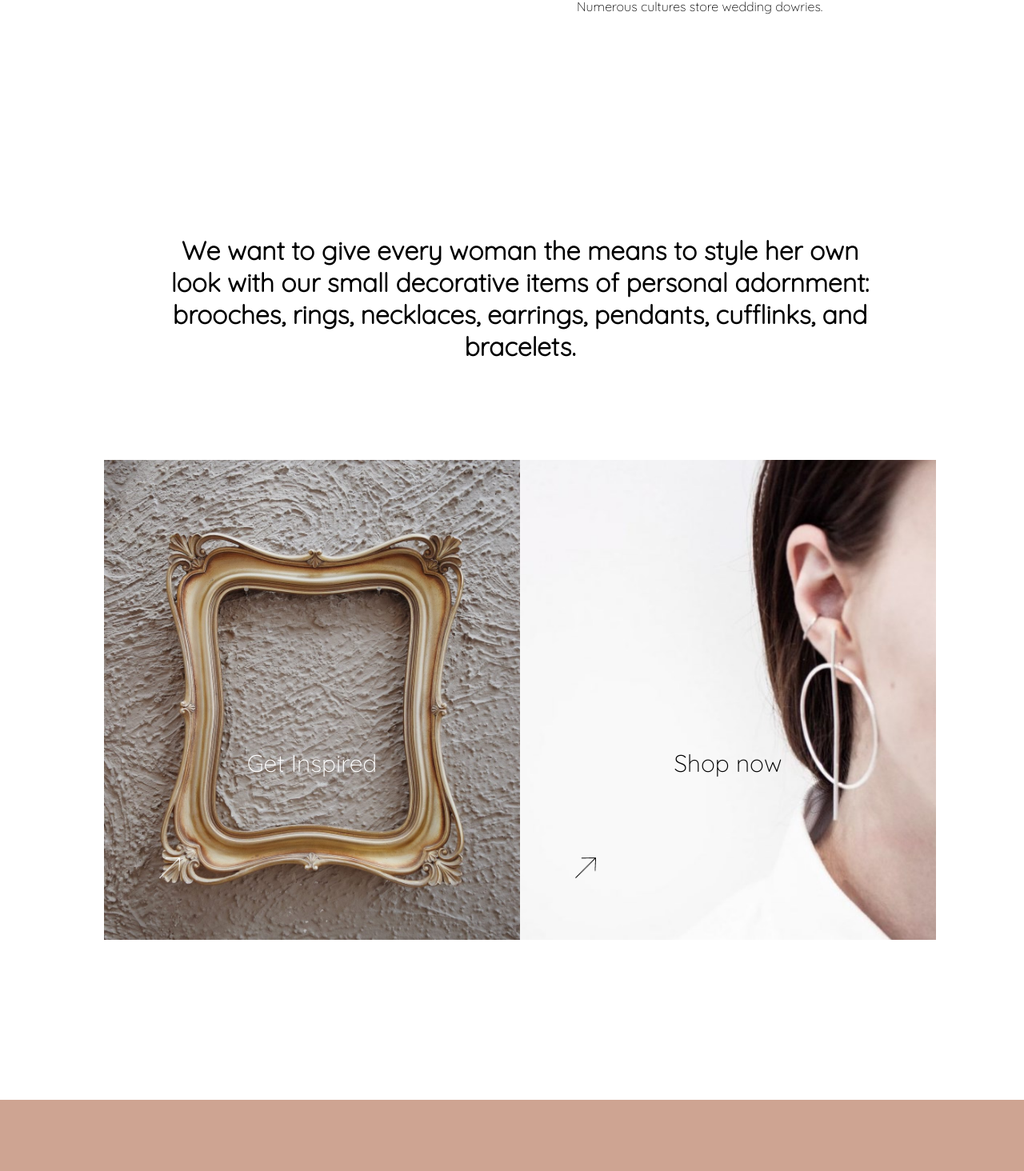
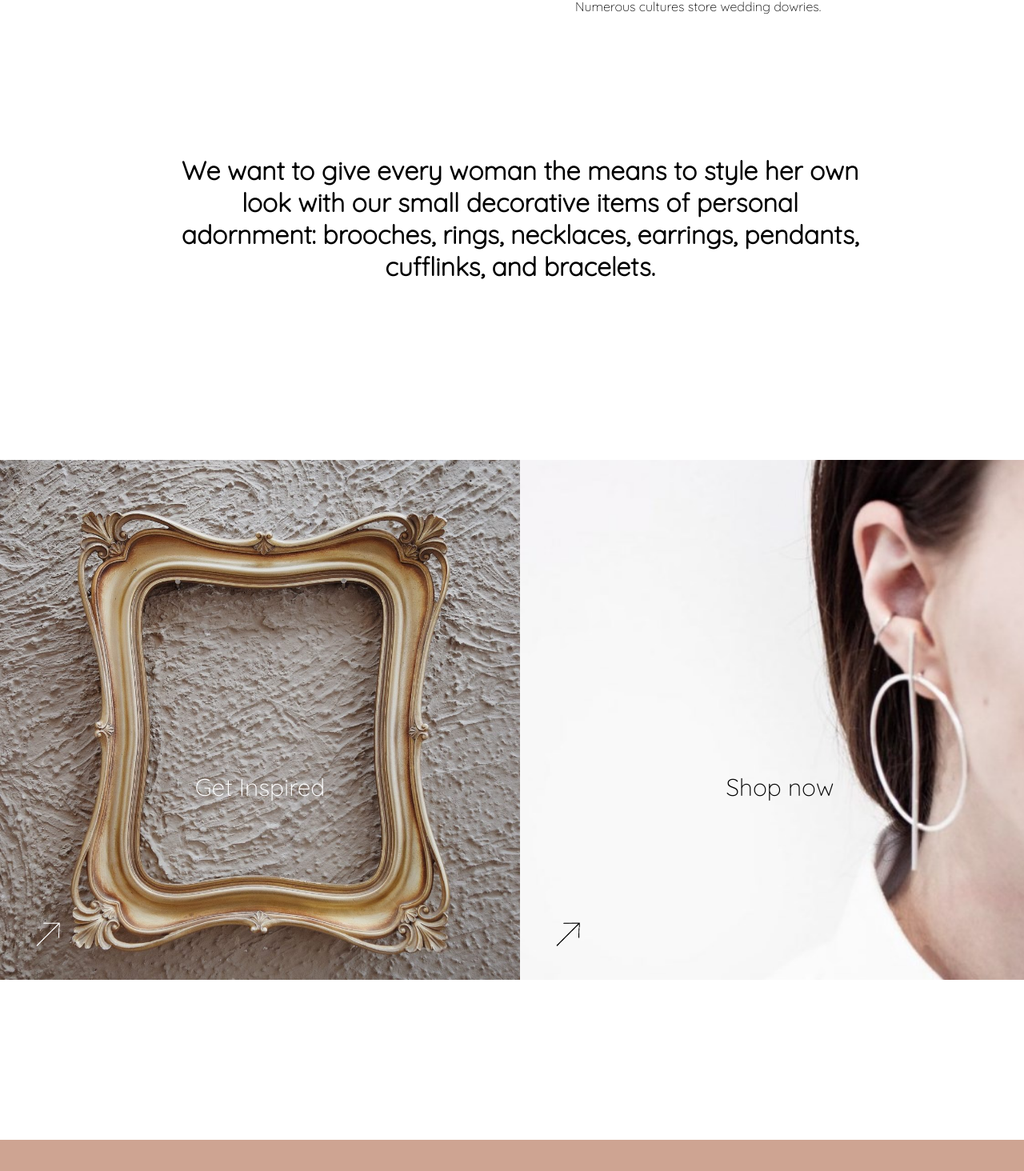
Before and after one commit to lenakazaryan/jewelry_website, a React (Create React App) app: page /acc in a window 1280 px wide. Shown: the part 2169-3633 px from the top of the page at 80% size. Built offline with nearby package versions, Linux system fonts and the light colour scheme.

Commit message:
refactoring size

```diff
--- a/src/components/Acc/Row1/Row1.module.css
+++ b/src/components/Acc/Row1/Row1.module.css
@@ -3,7 +3,7 @@
     margin-top: 100px;
     display: flex;
     height: 800px;
-    justify-content:space-between;
+    justify-content: space-between;
 
 }
 
--- a/src/components/Acc/Row2/Row2.module.css
+++ b/src/components/Acc/Row2/Row2.module.css
@@ -3,9 +3,9 @@
 .row2{
     margin-top: 100px;
    display: flex;
-    width: 84%;
-    height: 1300px;
-    justify-content:space-around;
+   height: 1200px;
+   justify-content: space-around;
+   padding: 0px 120px 0px;
 
 }
 .row2_right{
--- a/src/components/Acc/Row3/Row3.module.css
+++ b/src/components/Acc/Row3/Row3.module.css
@@ -1,5 +1,5 @@
 /* Styles row 3 */
 .row3{
-    width: 900px;
-    margin-bottom: 100px;
+    width: 850px;
+    margin-bottom: 200px
    }
--- a/src/components/Acc/Row4/Row4.module.css
+++ b/src/components/Acc/Row4/Row4.module.css
@@ -1,10 +1,10 @@
 /* Styles row 4 */
 .row4{
-    width: 80%;
-    height: 600px;
+    width: 100%;
+    height: 650px;
     display: flex;
     justify-content: center;
-    margin-bottom: 200px;
+    margin-bottom: 200px
 }
 
 .row4_left{
@@ -54,23 +54,24 @@
 
 .row4_right div{
     position: absolute;
-    left: 10%;
-    top: 80%;
+    left: 4%;
+    top: 86%;
     background-image: url("../../../assets/images/strelka_black.png");
-    background-size:100%;
-    width:60px;
-    height:60px;
+    background-size: 105%;
+    width: 65px;
+    height: 65px;
     z-index: 1;
 
 }
 
+
 .row4_left div{
     position: absolute;
-    left: 10%;
-    top: 80%;
+    left: 4%;
+    top: 86%;
     background-image: url("../../../assets/images/strelka_white.png");
-    background-size:100%;
-    width:60px;
-    height:60px;
+    background-size: 105%;
+    width: 65px;
+    height: 65px;
     z-index: 1;
 }
--- a/src/components/Footer/Footer.js
+++ b/src/components/Footer/Footer.js
@@ -22,7 +22,7 @@ function Footer() {
           <img className={styles.socialNetworkLogo} src={linkdinlogo} />
         </div>
       </div>
-      <div>
+      <div className={styles.leftPudding}>
         <p>Useful</p>
         <ul className={styles.footerList}>
           {footerLinks.map((link) => {
@@ -61,9 +61,9 @@ function Footer() {
           })}
         </ul>
       </div>
-      <div>
+      <div className={styles.leftPudding}>
         <p>Customer photos</p>
-        <div>
+        <div >
           <div>
             <img
               className={styles.costumerPhoto}
--- a/src/components/Footer/Footer.module.css
+++ b/src/components/Footer/Footer.module.css
@@ -3,9 +3,14 @@
   background-color: #cea492;
   display: flex;
   flex-direction: row;
-  justify-content: space-between;
+  justify-content: center;
   color: white;
   text-align: start;
+  margin: auto;
+}
+
+.leftPudding{
+  padding-left: 200px;
 }
 
 .footer_active {
@@ -57,6 +62,7 @@
 width: 35px;
 height: 35px;
 margin-left: 25px;
+opacity: 0.6;
 }
 
 
@@ -64,7 +70,7 @@
 width: 130px;
 height: 130px;
 object-fit: cover;
-  margin: 0;
+margin: -4px;
 padding: 0;
 
 }
```
Lines whose indentation alone changed are shown as unchanged.
